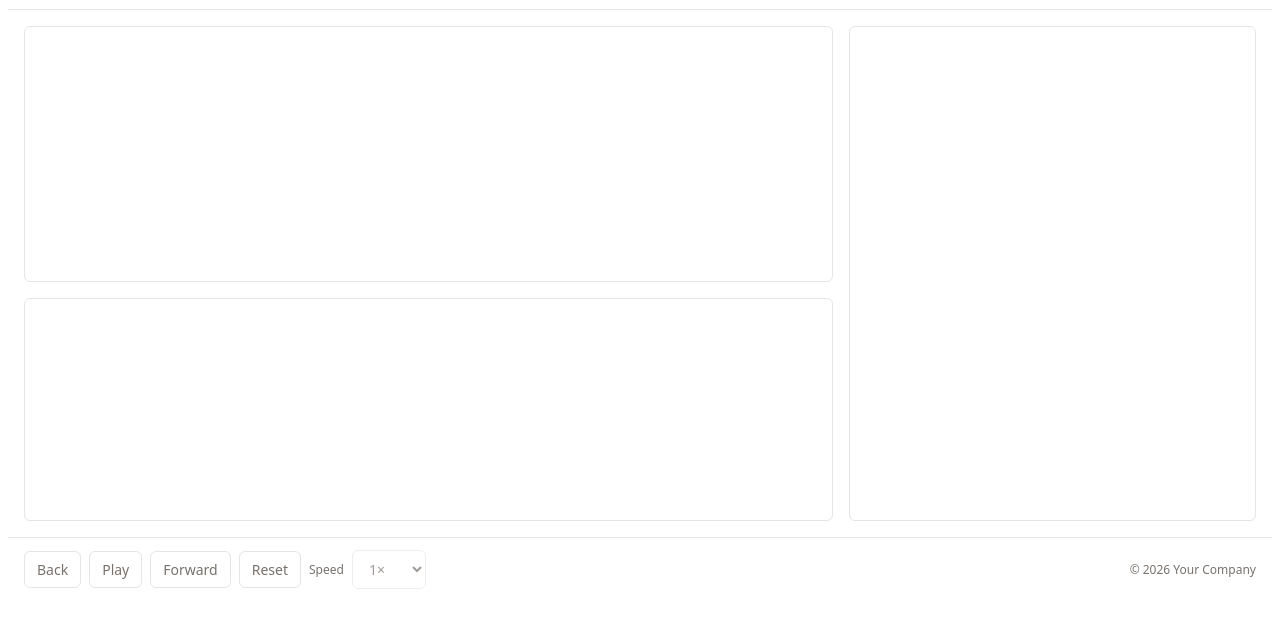
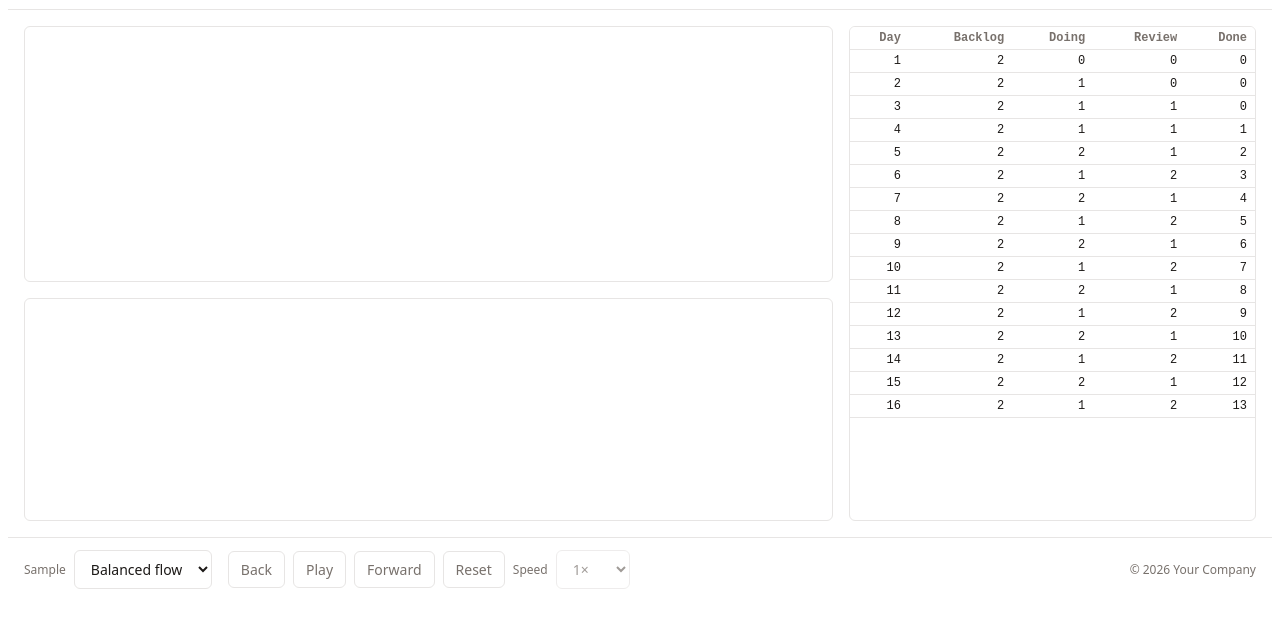
Before and after one commit to DavidSabine/cfd-tutorial, a website built with Vite: page index.html in a window 1280 px wide. Shown: the part 47-674 px from the top of the page. Built offline with nearby package versions, Linux system fonts and the light colour scheme.

Commit message:
data table displayed, scenario switcher

```diff
--- a/src/ts/cfd-tool.ts
+++ b/src/ts/cfd-tool.ts
@@ -49,7 +49,14 @@ function render(config: CfdConfig): void {
 	const root = document.createElement("div");
 	root.className = "cfd";
 	container.append(root);
-	renderShell(root, config);
+	renderShell(root, config, () => {
+		container.dispatchEvent(
+			new CustomEvent("cfd-resize", {
+				bubbles: true,
+				detail: { height: root.scrollHeight },
+			}),
+		);
+	});
 
 	let warned = false;
 	scheduleReport(container, () => {
--- /dev/null
+++ b/src/ts/parse-csv.ts
@@ -0,0 +1,62 @@
+export type FlowRow = {
+	day: string;
+	counts: number[];
+};
+
+export type FlowTable = {
+	states: string[];
+	rows: FlowRow[];
+};
+
+function cells(line: string): string[] {
+	return line.split(",").map((cell) => cell.trim());
+}
+
+function integerCount(raw: string, rowNumber: number, column: string): number {
+	if (!/^\d+$/.test(raw)) {
+		throw new Error(`CFD CSV row ${rowNumber} column ${column} is not a whole number.`);
+	}
+	return Number(raw);
+}
+
+export function parseFlowCsv(csv: string): FlowTable {
+	const lines = csv
+		.split(/\r?\n/)
+		.map((line) => line.trim())
+		.filter((line) => line.length > 0);
+	const headerLine = lines[0];
+	if (headerLine === undefined || lines.length < 2) {
+		throw new Error("CFD CSV needs a header and at least one day.");
+	}
+	const header = cells(headerLine);
+	const dayIndex = header.findIndex((name) => {
+		const key = name.toLowerCase();
+		return key === "day" || key === "date";
+	});
+	const stateIndexes = header.map((_, index) => index).filter((index) => index !== dayIndex);
+	if (stateIndexes.length === 0) {
+		throw new Error("CFD CSV needs a state column.");
+	}
+	const states = stateIndexes.map((index) => header[index] ?? "");
+	const rows = lines.slice(1).map((line, index) => {
+		const rowNumber = index + 1;
+		const values = cells(line);
+		const day = dayIndex >= 0 ? (values[dayIndex] ?? "") : String(rowNumber);
+		const counts = stateIndexes.map((column) =>
+			integerCount(values[column] ?? "", rowNumber, header[column] ?? "state"),
+		);
+		return { day, counts };
+	});
+	return { states, rows };
+}
+
+/** Items in this state or any state to its right. Index 0 is arrivals. The last index is Done. */
+export function reachedTotals(counts: number[]): number[] {
+	const totals = new Array<number>(counts.length);
+	let sum = 0;
+	for (let index = counts.length - 1; index >= 0; index -= 1) {
+		sum += counts[index] ?? 0;
+		totals[index] = sum;
+	}
+	return totals;
+}
--- a/src/ts/render-shell.ts
+++ b/src/ts/render-shell.ts
@@ -1,4 +1,6 @@
 import type { CfdConfig } from "./resolve-config";
+import { renderTable } from "./render-table";
+import { findSample, SAMPLES } from "./samples";
 
 const SPEEDS = [
 	["0.5", "0.5×"],
@@ -24,6 +26,24 @@ function button(label: string, extra = ""): HTMLButtonElement {
 	return node;
 }
 
+function sampleControl(selectedId: string, onChange: (id: string) => void): HTMLLabelElement {
+	const label = el("label", "flex items-center gap-2 m-0 text-xs text-muted");
+	label.append("Sample");
+	const select = el("select", "btn");
+	for (const sample of SAMPLES) {
+		const option = document.createElement("option");
+		option.value = sample.id;
+		option.textContent = sample.label;
+		option.selected = sample.id === selectedId;
+		select.append(option);
+	}
+	select.addEventListener("change", () => {
+		onChange(select.value);
+	});
+	label.append(select);
+	return label;
+}
+
 function speedControl(): HTMLLabelElement {
 	const label = el("label", "flex items-center gap-2 m-0 text-xs text-muted");
 	label.append("Speed");
@@ -40,7 +60,7 @@ function speedControl(): HTMLLabelElement {
 	return label;
 }
 
-export function renderShell(root: HTMLElement, config: CfdConfig): void {
+export function renderShell(root: HTMLElement, config: CfdConfig, onResize: () => void): void {
 	const header = el(
 		"header",
 		"flex items-center justify-between gap-4 border-b px-4 py-3",
@@ -60,9 +80,14 @@ export function renderShell(root: HTMLElement, config: CfdConfig): void {
 
 	const table = el(
 		"section",
-		"sheet grow-1 min-h-0 rounded-md border border-border font-mono",
+		"sheet grow-1 min-h-0 overflow-auto rounded-md border border-border font-mono",
 	);
 	table.setAttribute("aria-label", "Data table");
+	const loaded = findSample(config.sample);
+	if (loaded.usedFallback) {
+		console.warn(`CFD: unknown sample "${config.sample}". Showing ${loaded.sample.label}.`);
+	}
+	renderTable(table, loaded.sample.table);
 	const main = el("div", "flex flex-1 gap-4 p-4");
 	main.append(stack, table);
 
@@ -76,6 +101,14 @@ export function renderShell(root: HTMLElement, config: CfdConfig): void {
 		button("Reset"),
 		speedControl(),
 	);
+	const controls = el("div", "flex flex-wrap items-center gap-4");
+	controls.append(
+		sampleControl(loaded.sample.id, (id) => {
+			renderTable(table, findSample(id).sample.table);
+			onResize();
+		}),
+		player,
+	);
 
 	const copyright = el("p", "m-0 text-xs text-muted");
 	copyright.textContent = config.copyright;
@@ -83,7 +116,7 @@ export function renderShell(root: HTMLElement, config: CfdConfig): void {
 		"footer",
 		"flex flex-wrap items-center justify-between gap-4 border-t px-4 py-3",
 	);
-	footer.append(player, copyright);
+	footer.append(controls, copyright);
 
 	root.append(header, main, footer);
 }
--- /dev/null
+++ b/src/ts/render-table.ts
@@ -0,0 +1,41 @@
+import type { FlowTable } from "./parse-csv";
+
+function el<T extends keyof HTMLElementTagNameMap>(
+	tag: T,
+	className: string,
+): HTMLElementTagNameMap[T] {
+	const node = document.createElement(tag);
+	node.className = `box-border ${className}`;
+	return node;
+}
+
+export function renderTable(host: HTMLElement, table: FlowTable): void {
+	const grid = el("table", "w-full grid-table");
+	const head = el("thead", "");
+	const headRow = el("tr", "");
+	const dayHead = el("th", "cell text-left sticky-top nowrap");
+	dayHead.textContent = "Day";
+	headRow.append(dayHead);
+	for (const state of table.states) {
+		const cell = el("th", "cell sticky-top nowrap");
+		cell.textContent = state;
+		headRow.append(cell);
+	}
+	head.append(headRow);
+
+	const body = el("tbody", "");
+	for (const row of table.rows) {
+		const tr = el("tr", "");
+		const day = el("td", "cell text-left");
+		day.textContent = row.day;
+		tr.append(day);
+		for (const count of row.counts) {
+			const cell = el("td", "cell");
+			cell.textContent = String(count);
+			tr.append(cell);
+		}
+		body.append(tr);
+	}
+	grid.append(head, body);
+	host.replaceChildren(grid);
+}
--- a/src/ts/root-css.ts
+++ b/src/ts/root-css.ts
@@ -75,6 +75,25 @@ export const ROOT_CSS = `
 .cfd .text-lg { font-size: var(--text-lg); }
 .cfd .text-muted { color: var(--color-muted); }
 .cfd .font-mono { font-family: var(--font-mono); }
+.cfd .overflow-auto { overflow: auto; }
+.cfd .w-full { width: 100%; }
+.cfd .text-left { text-align: left; }
+.cfd .nowrap { white-space: nowrap; }
+.cfd .grid-table { width: 100%; border-collapse: collapse; }
+.cfd .cell {
+	padding: var(--spacing-1) var(--spacing-2);
+	border-bottom-style: solid;
+	border-bottom-width: var(--border-width);
+	border-bottom-color: var(--color-border);
+	font-size: var(--text-xs);
+	text-align: right;
+}
+.cfd .sticky-top {
+	position: sticky;
+	top: 0;
+	background: var(--color-surface);
+	color: var(--color-muted);
+}
 .cfd .btn {
 	margin: 0;
 	padding: var(--spacing-2) var(--spacing-3);
--- /dev/null
+++ b/src/ts/samples.ts
@@ -0,0 +1,106 @@
+import { parseFlowCsv, type FlowTable } from "./parse-csv";
+
+export type LoadedSample = {
+	id: string;
+	label: string;
+	table: FlowTable;
+};
+
+const RAW_SAMPLES = [
+	{
+		id: "balanced-flow",
+		label: "Balanced flow",
+		csv: `day,Backlog,Doing,Review,Done
+1,2,0,0,0
+2,2,1,0,0
+3,2,1,1,0
+4,2,1,1,1
+5,2,2,1,2
+6,2,1,2,3
+7,2,2,1,4
+8,2,1,2,5
+9,2,2,1,6
+10,2,1,2,7
+11,2,2,1,8
+12,2,1,2,9
+13,2,2,1,10
+14,2,1,2,11
+15,2,2,1,12
+16,2,1,2,13`,
+	},
+	{
+		id: "growing-wip",
+		label: "Growing WIP",
+		csv: `day,Backlog,Doing,Review,Done
+1,3,0,0,0
+2,4,1,0,0
+3,5,2,1,0
+4,6,2,1,1
+5,7,3,2,1
+6,8,3,2,2
+7,9,4,2,2
+8,10,4,3,3
+9,11,5,3,3
+10,12,5,4,4
+11,13,6,4,4
+12,14,6,5,5
+13,16,7,5,5
+14,18,8,6,6`,
+	},
+	{
+		id: "recovery",
+		label: "Recovery",
+		csv: `day,Backlog,Doing,Review,Done
+1,2,1,0,0
+2,3,2,1,0
+3,4,2,2,0
+4,5,3,2,1
+5,6,3,3,2
+6,6,4,3,3
+7,5,4,3,5
+8,4,3,3,7
+9,3,3,2,9
+10,2,2,2,11
+11,2,2,1,13
+12,1,2,1,15
+13,1,1,1,16
+14,1,1,1,17`,
+	},
+	{
+		id: "arrival-spike",
+		label: "Arrival spike",
+		csv: `day,Backlog,Doing,Review,Done
+1,2,1,0,0
+2,2,1,1,0
+3,2,1,1,1
+4,2,2,1,2
+5,2,1,2,3
+6,8,2,2,3
+7,6,3,2,4
+8,4,3,3,5
+9,3,2,3,7
+10,2,2,2,9
+11,2,1,2,10
+12,2,2,1,11
+13,2,1,2,12
+14,2,1,1,13`,
+	},
+] as const;
+
+export const SAMPLES: LoadedSample[] = RAW_SAMPLES.map((sample) => ({
+	id: sample.id,
+	label: sample.label,
+	table: parseFlowCsv(sample.csv),
+}));
+
+export function findSample(id: string): { sample: LoadedSample; usedFallback: boolean } {
+	const found = SAMPLES.find((sample) => sample.id === id);
+	const fallback = SAMPLES[0];
+	if (found) {
+		return { sample: found, usedFallback: false };
+	}
+	if (fallback === undefined) {
+		throw new Error("CFD has no embedded samples.");
+	}
+	return { sample: fallback, usedFallback: true };
+}
```
Also changed, not shown: index.html (+4 -2 lines), src/ts/parse-csv.test.ts (added, +45 -0 lines), tests/e2e/mount.spec.ts (+24 -0 lines).
